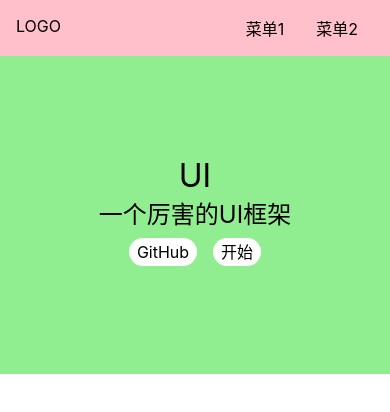
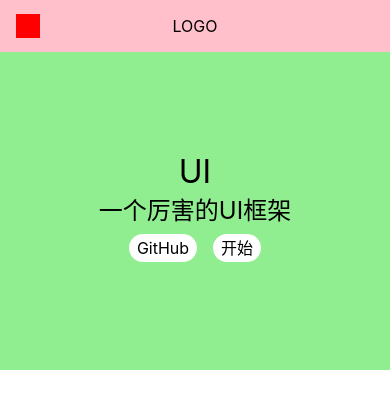
Before and after one commit to z-Lw/x-xiong-ui, a Vue app: page /xxx in a window 390 px wide. Shown: the top 412 px of the page. Built offline with nearby package versions, Linux system fonts and the light colour scheme.

Commit message:
完善aside切换逻辑

```diff
--- a/src/App.vue
+++ b/src/App.vue
@@ -7,9 +7,10 @@
   import { ref, provide } from 'vue'
 export default {
   name: 'App',
-  setup: function () {
-    const menuVisible = ref(false)
-    provide ('xxx',menuVisible)
+  setup() {
+    const width = document.documentElement.clientWidth;
+    const menuVisible = ref(width<=500?false:true);
+    provide ('menuVisible',menuVisible)
   }
 }
 </script>
--- a/src/components/Topnav.vue
+++ b/src/components/Topnav.vue
@@ -1,10 +1,11 @@
 <template>
     <div class="topNav">
-        <div class="logo" @click="toggleMenu">LOGO</div>
+        <div class="logo" >LOGO</div>
         <ul class="menu">
             <li>菜单1</li>
             <li>菜单2</li>
         </ul>
+        <span class="toggleAside" @click="toggleMenu"></span>
     </div>
 </template>
 
@@ -12,7 +13,7 @@
 import {inject,Ref} from 'vue'
  export default {
     setup(){
-      const menuVisible = inject<Ref<boolean>>('xxx')
+      const menuVisible = inject<Ref<boolean>>('menuVisible')
       const toggleMenu = ()=>{
         menuVisible.value = !menuVisible.value
       }
@@ -43,5 +44,21 @@
             }
 
         }
+        >.toggleAside{
+            display: none;
+            width: 24px;
+            height: 24px;
+            background: red;
+            position: absolute;
+            left: 16px;
+            top:50%;
+            transform: translateY(-50%);
+        }
+        @media (max-width:500px) {
+            > .menu{display: none;}
+            > .logo{margin:0 auto;}
+            > .toggleAside{display: inline-block;}
+        }
     }
+
 </style>
--- a/src/view/Doc.vue
+++ b/src/view/Doc.vue
@@ -31,8 +31,7 @@
   export default {
     components:{TopNav},
     setup(){
-      const menuVisible = inject<Ref<boolean>>('xxx')
-      console.log(menuVisible.value)
+      const menuVisible = inject<Ref<boolean>>('menuVisible')
       return {menuVisible}
     }
   }
@@ -42,10 +41,7 @@
     aside{
         background: lightblue;
         width: 150px;
-        position: fixed;
-        top: 0;
-        left: 0;
-        padding: 70px 16px 16px;
+
         > h2{
             margin-bottom: 4px;
         }
@@ -54,5 +50,11 @@
                 padding: 4px 0;
             }
         }
+        @media (max-width: 500px) {
+            position: fixed;
+            top: 0;
+            left: 0;
+            padding: 70px 16px 16px;
+        }
     }
 </style>
```
